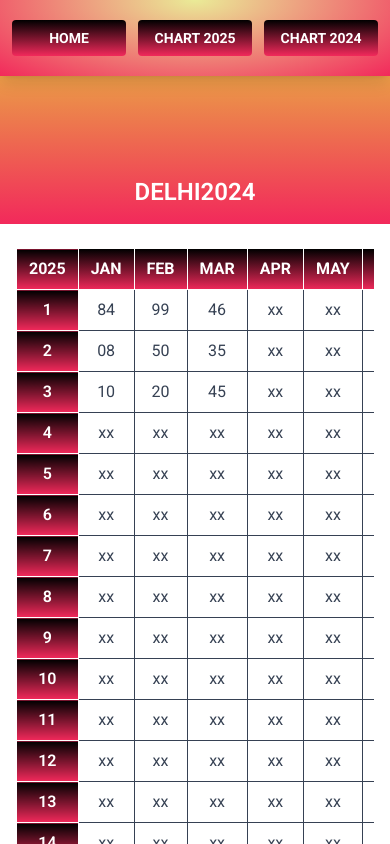
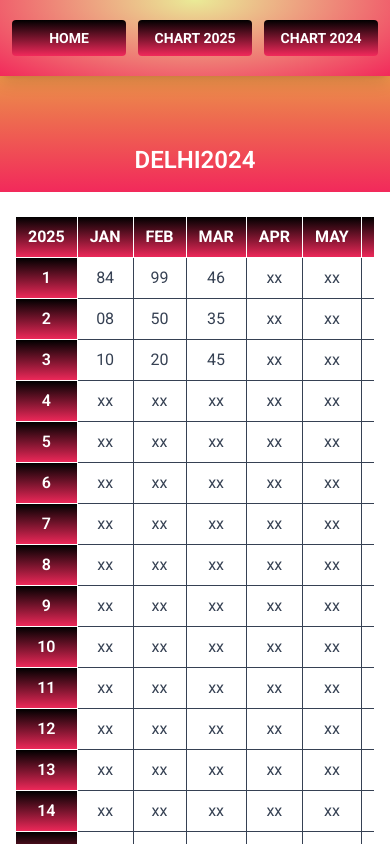
Before and after one commit to prince16329-glitch/satta-play, a Next.js app: page /Delhi2024 in a window 390 px wide. Shown: the top 844 px of the page. Built offline with nearby package versions, Linux system fonts and the light colour scheme.

Commit message:
code push

```diff
--- a/src/components/SattaDashboard.jsx
+++ b/src/components/SattaDashboard.jsx
@@ -66,7 +66,7 @@ const SattaDashboard = () => {
                 <table className="w-full border-collapse">
                   <thead>
                     <tr className="bg-yellow-300">
-                      <th className="border border-theme-primary px-3 py-2 text-black text-sm sticky left-0 bg-yellow-300 z-10">
+                      <th className="outline px-3 py-2 text-black text-sm sticky left-0 bg-yellow-300 z-10">
                         S.No
                       </th>
                       {gameResults.slice(0, 10).map((game, index) => (
@@ -87,7 +87,7 @@ const SattaDashboard = () => {
                           rowIndex % 2 !== 0 ? "bg-gray-200" : ""
                         }`}
                       >
-                        <td className="border border-theme-primary px-3 py-2 text-center text-black bg-yellow-300 border-r border-black text-sm font-medium sticky left-0 z-10">
+                        <td className="px-3 py-2 text-center text-black bg-yellow-300 outline text-sm font-medium sticky left-0 z-10">
                           {rowIndex + 1}
                         </td>
                         {gameResults.slice(0, 10).map((_, gameIndex) => (
@@ -108,12 +108,12 @@ const SattaDashboard = () => {
         </div>
       </div>
       <Link
-        className="fixed bottom-10 right-10"
+        className="fixed bottom-6 right-6"
         target="_blank"
         href="https://wa.me/+919817050720"
       >
         <Image
-          className="animate-pulse"
+          className="animate-pulse max-sm:!size-14"
           width={70}
           height={70}
           src="https://i.ibb.co/x8fsyXVj/Whats-App-svg.webp"
--- a/src/components/YearlyTable.jsx
+++ b/src/components/YearlyTable.jsx
@@ -20,12 +20,12 @@ const YearlyTable = ({ year, data }) => {
 
   return (
     <div className="overflow-x-auto">
-      <table className="min-w-full border-collapse text-center">
+      <table className="min-w-full text-center">
         {/* Table Header */}
         <thead>
           <tr className="bg-gradientredblack text-white">
             {/* Sticky year column */}
-            <th className="border px-3 py-2 sticky left-0 bg-gradientredblack z-10">
+            <th className="outline px-3 py-2 sticky left-0 bg-gradientredblack z-10">
               {year}
             </th>
             {months.map((month, idx) => (
@@ -35,13 +35,12 @@ const YearlyTable = ({ year, data }) => {
             ))}
           </tr>
         </thead>
-
         {/* Table Body */}
         <tbody>
           {days.map((day) => (
             <tr key={day}>
               {/* Sticky day column */}
-              <td className="border bg-gradientredblack text-white font-semibold px-3 py-2 sticky left-0 z-10">
+              <td className="outline bg-gradientredblack text-white font-semibold px-3 py-2 sticky left-0 z-10">
                 {day}
               </td>
               {months.map((month, idx) => (
--- a/src/components/common/Heading.jsx
+++ b/src/components/common/Heading.jsx
@@ -2,8 +2,8 @@ import React from "react";
 
 const Heading = ({ title }) => {
   return (
-    <div className="bg-gradient w-full text-center pt-24 pb-4 px-3">
-      <h1 className="text-2xl sm:text-3xl md:text-4xl lg:text-5xl font-semibold text-white mt-20 sm:mt-10 uppercase">{title}</h1>
+    <div className="bg-gradient w-full text-center pt-16 md:pt-24 pb-4 px-3">
+      <h1 className="text-2xl sm:text-3xl md:text-4xl lg:text-5xl font-semibold text-white mt-20 md:mt-10 uppercase">{title}</h1>
     </div>
   );
 };
```
